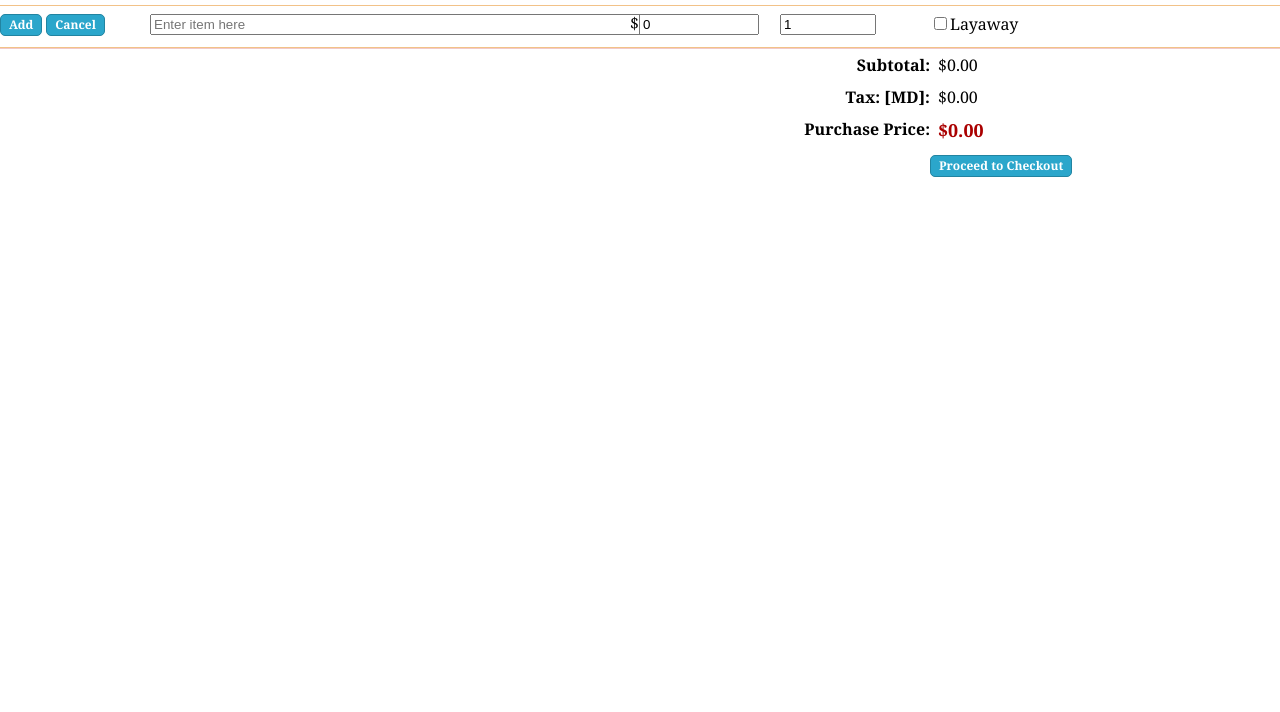
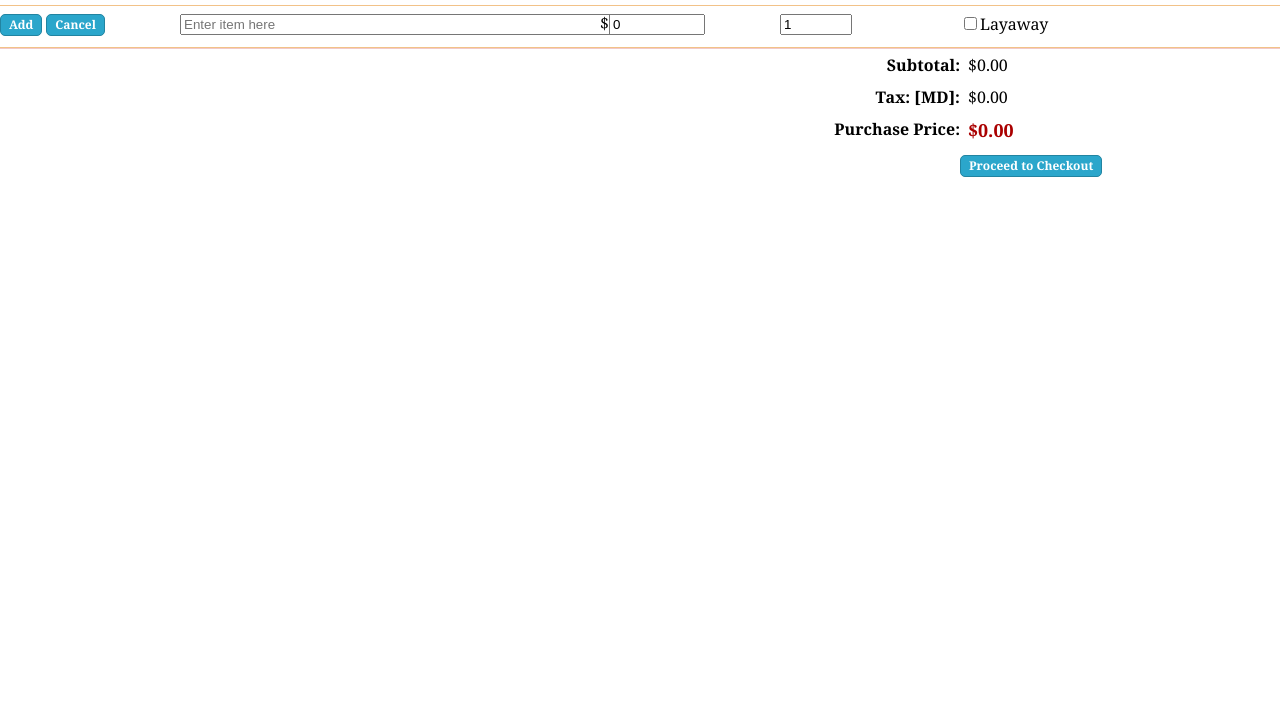
Before and after one commit to mplamurphy1996/ShoppingCart, a plain HTML site: page index.html in a window 1280 px wide. Shown: the part 88-800 px from the top of the page. Drawn offline with nearby package versions, Linux system fonts and the light colour scheme.

Commit message:
Spacing of edit row

```diff
--- a/ShoppingCart.css
+++ b/ShoppingCart.css
@@ -106,11 +106,11 @@ table {
 .column {
 	position: relative;
 	float: left;
-	width: 12.5%;
+	width: 15%;
 	text-justify: inter-word;
 }
 .itemc {
-	width: 40%;
+	width: 35%;
 }
 .panel {
 	border-style: solid;
@@ -125,7 +125,7 @@ table {
 
 .actionblock {
 	position: relative;
-	width: 12.5%;
+	width: 15%;
 }
 
 .button, .ibutton {
--- a/index.html
+++ b/index.html
@@ -105,13 +105,13 @@
             </div>
             <div class="column itemc">
                 <!-- <textarea class="edititem" rows="2" placeholder="Enter item here"></textarea> -->
-                <input class="edititem" size="60" placeholder="Enter item here"></input>
+                <input class="edititem" size="55" placeholder="Enter item here"></input>
             </div>
             <div class="column ">
-                $<input class="editunitprice" size="20" type="number" min="0.00" max="1000000.00" value=0 />
+                $<input class="editunitprice" type="number" min="0.00" max="1000.00" value=0 />
             </div>
             <div class="column ">
-                <input class="editquantity" type="number" min="1" max="1000000" step="1" value=1 />
+                <input class="editquantity" type="number" min="1" max="1000" value=1 />
             </div>
             <div class="column ">
                 <input class="editonhold" type="checkbox">Layaway</input>
```
